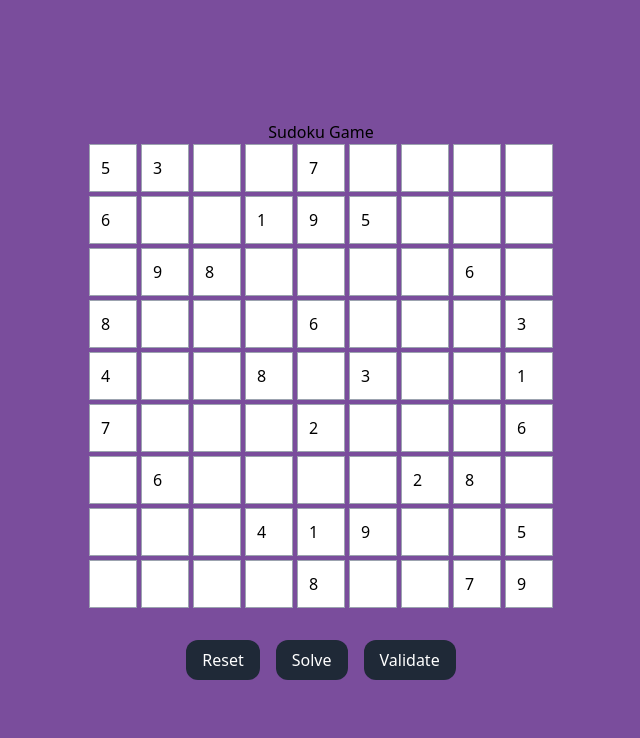
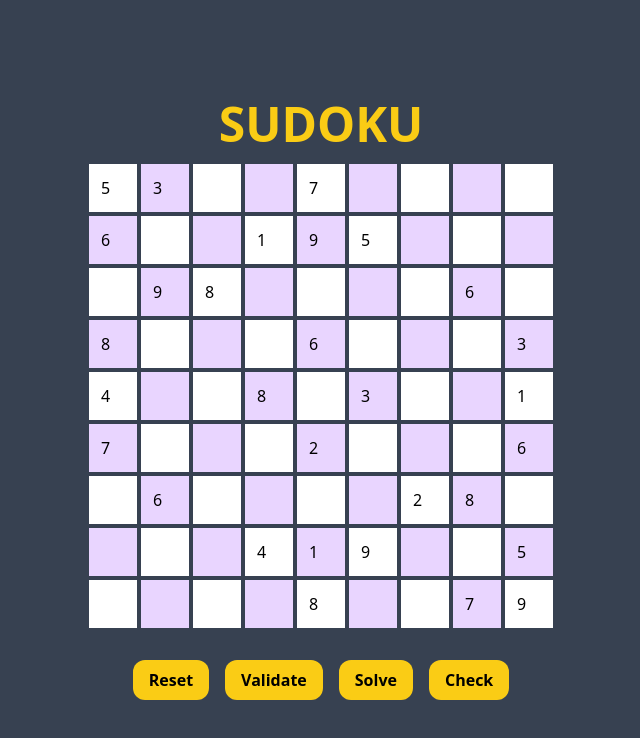
Before and after one commit to T0nia/sudoku_game, a Next.js app: page / in a window 1280 px wide. Shown: the top 738 px of the page, without its empty margins (319-959 px from the left). Built offline with nearby package versions, Linux system fonts and the light colour scheme.

Commit message:
modified validateSudoku.ts

```diff
--- a/app/page.tsx
+++ b/app/page.tsx
@@ -3,11 +3,14 @@ import SudokuBoard from '../components/SudokuBoard';
 
 const Home: NextPage = () => {
   return (
-    <div className="flex justify-center items-center min-h-screen bg-gray-100">
-      <div className="text-center">
-        <h1 className="text-4xl font-bold mb-4">Sudoku Game</h1>
-        <SudokuBoard />
-      </div>
+    <div className="flex flex-col items-center justify-center min-h-screen">
+
+      <h1 className="text-5xl font-bold text-yellow-400 mb-4 from-neutral-200">
+        SUDOKU
+      </h1>
+
+      {/* Sudoku Board */}
+      <SudokuBoard />
     </div>
   );
 };
--- a/components/Button.tsx
+++ b/components/Button.tsx
@@ -10,7 +10,7 @@ const Button: React.FC<ButtonProps> = ({ onClick, label }) => {
   return (
     <button
       onClick={onClick}
-      className="px-4 py-2 mt-4 bg-gray-800 text-white rounded-xl"
+      className="px-4 py-2 mt-4 font-semibold bg-yellow-400 rounded-xl"
     >
       {label}
     </button>
--- a/components/SudokuBoard.tsx
+++ b/components/SudokuBoard.tsx
@@ -1,9 +1,9 @@
 "use client";
 
 import React, { useState } from 'react';
-import Button from './Button'; // Import the Button component
+import Button from './Button';
 import { solveSudoku } from '../utils/solveSudoku';
-import { isValidSudoku } from '../utils/validateSudoku';
+import { isValidSudoku, isValidMove } from '../utils/validateSudoku';
 
 const initialBoard: (number | null)[][] = [
   [5, 3, null, null, 7, null, null, null, null],
@@ -37,6 +37,23 @@ const SudokuBoard: React.FC = () => {
     alert(valid ? 'Puzzle is valid!' : 'Puzzle is invalid!');
   };
 
+  // Handle check button (check if the board has invalid or empty cells)
+  const handleCheck = () => {
+    const invalidCells: { row: number; col: number }[] = [];
+
+    for (let row = 0; row < 9; row++) {
+      for (let col = 0; col < 9; col++) {
+        // Check if the cell is empty or contains an invalid value
+        if (board[row][col] === null || !isValidMove(board, row, col, board[row][col]!)) {
+          invalidCells.push({ row, col });
+        }
+      }
+    }
+
+    // Highlight invalid cells (for example, change their background color)
+    console.log(invalidCells); // Here you could set a state to highlight invalid cells
+  };
+
   // Handle changes in cell values
   const handleCellChange = (row: number, col: number, value: number | null) => {
     const newBoard = [...board];
@@ -48,10 +65,16 @@ const SudokuBoard: React.FC = () => {
     <div className="flex flex-col items-center">
       <div className="grid grid-cols-9 gap-1">
         {board.map((row, rowIndex) =>
-          row.map((value, colIndex) => (
+          row.map((value, colIndex) => {
+            // Determine background color based on the row and column indices
+            const isEvenRow = rowIndex % 2 === 0;
+            const isEvenCol = colIndex % 2 === 0;
+            const isLightGrey = (isEvenRow && !isEvenCol) || (!isEvenRow && isEvenCol);
+
+            return (
               <div
                 key={`${rowIndex}-${colIndex}`}
-              className="flex justify-center items-center w-12 h-12 border border-gray-400"
+                className={`flex justify-center items-center w-12 h-12 ${isLightGrey ? 'bg-purple-200' : 'bg-white'}`}
               >
                 <input
                   type="number"
@@ -59,10 +82,11 @@ const SudokuBoard: React.FC = () => {
                   max={9}
                   value={value || ''}
                   onChange={(e) => handleCellChange(rowIndex, colIndex, Number(e.target.value))}
-                className="w-full h-full text-center bg-white border-0 outline-none focus:ring-2 focus:ring-blue-500"
+                  className="w-full h-full text-center bg-transparent border-0 outline-none focus:ring-2 focus:ring-blue-500"
                 />
               </div>
-          ))
+            );
+          })
         )}
       </div>
       <div className="flex space-x-4 mt-4">
@@ -70,10 +94,13 @@ const SudokuBoard: React.FC = () => {
           <Button onClick={handleReset} label="Reset" />
         </div>
         <div>
+          <Button onClick={handleValidate} label="Validate" />
+        </div>
+        <div>
           <Button onClick={handleSolve} label="Solve" />
         </div>
         <div>
-          <Button onClick={handleValidate} label="Validate" />
+          <Button onClick={handleCheck} label="Check" />
         </div>
       </div>
     </div>
--- a/components/SudokuCell.tsx
+++ b/components/SudokuCell.tsx
@@ -14,7 +14,7 @@ const SudokuCell: React.FC<SudokuCellProps> = ({ value, onChange }) => {
       max="9"
       value={value ?? ''}
       onChange={(e) => onChange(e.target.value ? parseInt(e.target.value) : null)}
-      className="w-12 h-12 text-center border border-gray-300 rounded"
+      className="w-12 h-12 text-center"
     />
   );
 };
--- a/styles/globals.css
+++ b/styles/globals.css
@@ -2,11 +2,13 @@
 @tailwind components;
 @tailwind utilities;
 
-html, body {
-    height: 100%; /* Ensure the body takes up the full height */
-    margin: 0;    /* Remove default margin */
-    background-color: #7A4D9C; /* Light purple background */
-    display: flex; /* Use flexbox to stretch content */
-    justify-content: center; /* Center the content horizontally */
-    align-items: center; /* Center the content vertically */
-  }
+html,
+body {
+  @apply h-full m-0 bg-gray-700;
+}
+
+body {
+  display: flex;
+  justify-content: center;
+  align-items: center;
+}
--- a/tailwind.config.js
+++ b/tailwind.config.js
@@ -1,10 +1,17 @@
+/** @type {import('tailwindcss').Config} */
 module.exports = {
   content: [
-    "./pages/**/*.{js,ts,jsx,tsx}",
-    "./components/**/*.{js,ts,jsx,tsx}",
+    "./pages/**/*.{js,ts,jsx,tsx,mdx}",
+    "./components/**/*.{js,ts,jsx,tsx,mdx}",
+    "./app/**/*.{js,ts,jsx,tsx,mdx}",
   ],
   theme: {
-    extend: {},
+    extend: {
+      colors: {
+        background: "var(--background)",
+        foreground: "var(--foreground)",
+      },
+    },
   },
   plugins: [],
 }
--- a/utils/validateSudoku.ts
+++ b/utils/validateSudoku.ts
@@ -1,7 +1,35 @@
-// utils/validateSudoku.ts
 
+// Function to validate a single move in a specific cell
+export const isValidMove = (
+  board: (number | null)[][],
+  row: number,
+  col: number,
+  num: number
+): boolean => {
+  // Check row
+  for (let i = 0; i < 9; i++) {
+    if (board[row][i] === num) return false;
+  }
+
+  // Check column
+  for (let i = 0; i < 9; i++) {
+    if (board[i][col] === num) return false;
+  }
+
+  // Check 3x3 subgrid
+  const startRow = Math.floor(row / 3) * 3;
+  const startCol = Math.floor(col / 3) * 3;
+  for (let i = 0; i < 3; i++) {
+    for (let j = 0; j < 3; j++) {
+      if (board[startRow + i][startCol + j] === num) return false;
+    }
+  }
+
+  return true;
+};
+
+// Function to validate the entire Sudoku board (no duplicates in rows, columns, or subgrids)
 export const isValidSudoku = (board: (number | null)[][]): boolean => {
-    // Check rows, columns, and 3x3 grids
   for (let row = 0; row < 9; row++) {
     const rowSet = new Set<number>();
     const colSet = new Set<number>();
```
Lines whose indentation alone changed are shown as unchanged.
